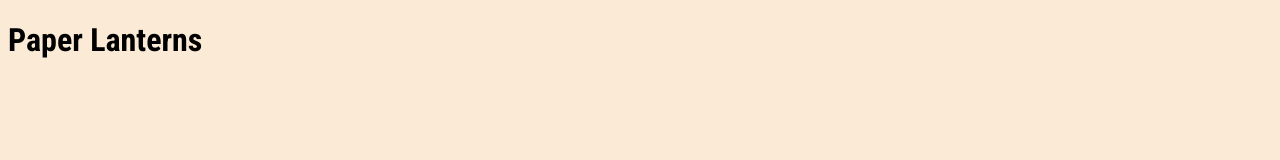
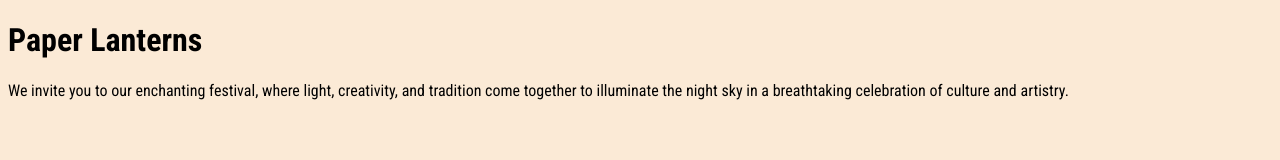
Before and after one commit to IT3Bsk1/community-event-team-2, a plain HTML site: page index.html in a window 1280 px wide. Drawn offline with Linux system fonts and the light colour scheme.

Commit message:
Invite text

```diff
--- a/index.html
+++ b/index.html
@@ -15,6 +15,7 @@
   <body>
     <header>
       <h1>Paper Lanterns</h1>
+      <p>We invite you to our enchanting festival, where light, creativity, and tradition come together to illuminate the night sky in a breathtaking celebration of culture and artistry.</p>
     </header>
   </body>
 </html>
```
